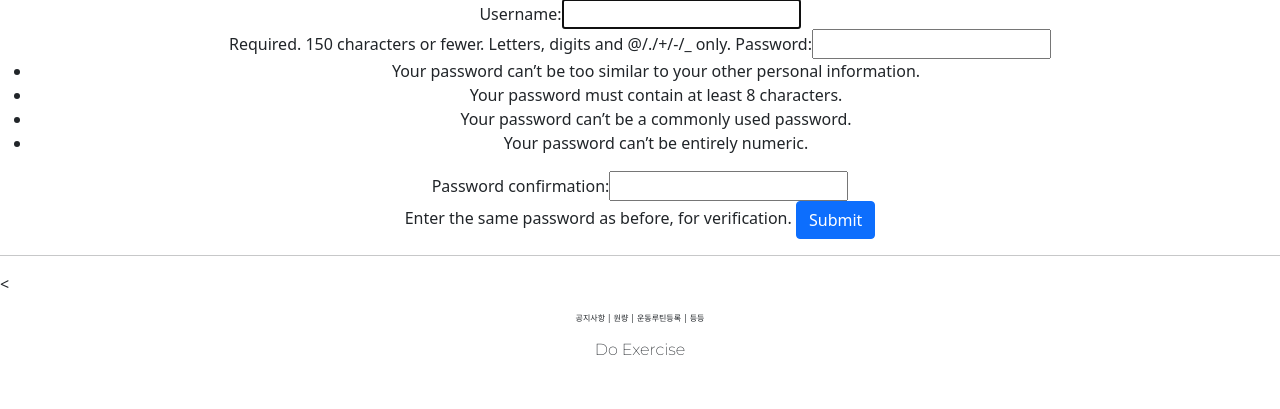
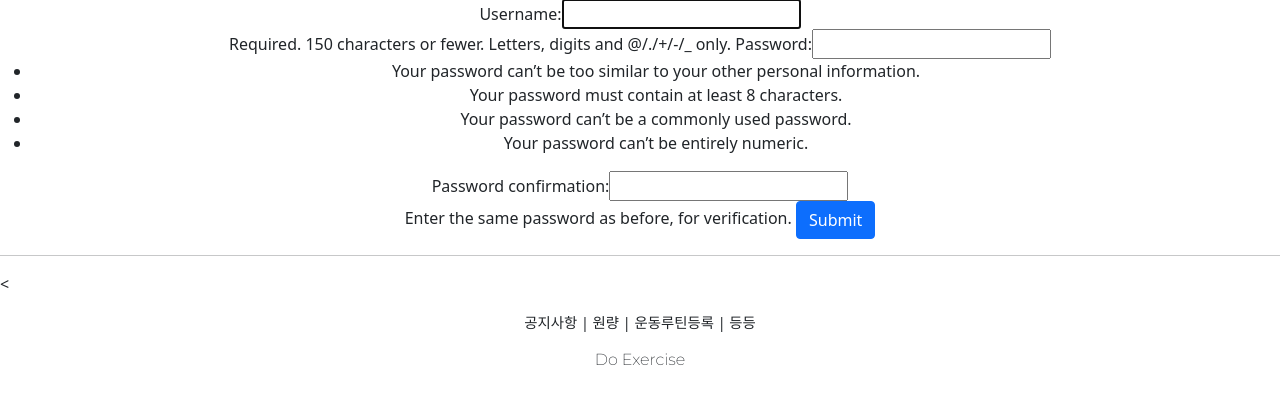
Before and after one commit to Closetotheworld/RoutineShareService, a Django app: page /account/create/ in a window 1280 px wide. Shown: the part 162-571 px from the top of the page. Run offline with Django 3.2, Linux system fonts and the light colour scheme.

Commit message:
style : font 추가

```diff
--- a/ExerciseRoutine/settings.py
+++ b/ExerciseRoutine/settings.py
@@ -47,6 +47,7 @@ INSTALLED_APPS = [
     'django.contrib.messages',
     'django.contrib.staticfiles',
     'account',
+    'bootstrap4',
 ]
 
 MIDDLEWARE = [
--- a/static/base.css
+++ b/static/base.css
@@ -2,5 +2,5 @@
     font-family: 'Montserrat', sans-serif;
 }
 .basic_footer_button{
-    font-size: .5rem;
+    font-size: .9rem;
 }
```
Also changed, not shown: static/fonts/NanumSquareRoundB.ttf (added), static/fonts/NanumSquareRoundEB.ttf (added), static/fonts/NanumSquareRoundL.ttf (added), 1 other file.
